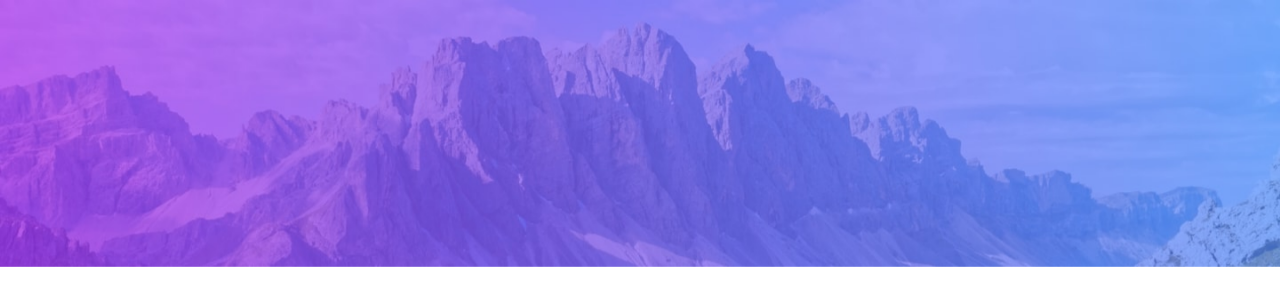
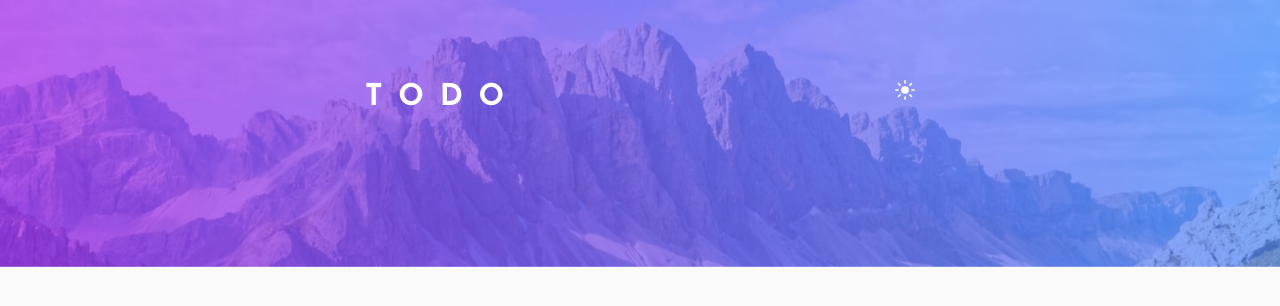
Before and after one commit to egeyil/to-do-app, a Next.js app: page / in a window 1280 px wide. Shown: the top 306 px of the page. Built offline with nearby package versions, Linux system fonts and the light colour scheme.

Commit message:
Update Layout, add the title

```diff
--- a/package.json
+++ b/package.json
@@ -26,6 +26,8 @@
   "devDependencies": {
     "autoprefixer": "^10.4.13",
     "postcss": "^8.4.21",
+    "prettier": "^2.8.4",
+    "prettier-plugin-tailwindcss": "^0.2.4",
     "prisma": "^4.11.0",
     "tailwindcss": "^3.2.7"
   }
--- a/src/app/api/todo/route.ts
+++ b/src/app/api/todo/route.ts
@@ -2,7 +2,7 @@ import {prisma} from "@/lib/prisma";
 import {NextRequest} from "next/server";
 
 export async function GET(request: NextRequest) {
-  // Get all todos
+  // Get all to-dos
   const todos = await prisma.todo.findMany()
   return new Response(JSON.stringify(todos), {
     headers: { 'content-type': 'application/json' },
@@ -11,7 +11,7 @@ export async function GET(request: NextRequest) {
 }
 
 export async function POST(request: NextRequest) {
-  // Create a new todo
+  // Create a new to-do
   const { content, completed } = await request.json();
   const todo = await prisma.todo.create({
     data: {
--- a/src/app/layout.tsx
+++ b/src/app/layout.tsx
@@ -1,4 +1,4 @@
-import './globals.css'
+import "./globals.css";
 import React from "react";
 import Image from "next/image";
 import bgDark from "../../public/bg-desktop-dark.jpg";
@@ -7,33 +7,50 @@ import bgLight from "../../public/bg-desktop-light.jpg";
 import bgMobileLight from "../../public/bg-mobile-light.jpg";
 
 export const metadata = {
-  title: 'To Do App',
-  description: 'Frontend Mentor Challenge: A todo app built with React, Next.js 13, TypeScript, Tailwind CSS, Redux toolkit.',
-}
+  title: "To Do App",
+  description:
+    "Frontend Mentor Challenge: A todo app built with React, Next.js 13, TypeScript, Tailwind CSS, Redux toolkit.",
+};
 
 export default function RootLayout({
   children,
 }: {
-  children: React.ReactNode
+  children: React.ReactNode;
 }) {
   return (
     <html lang="en">
-    <body>
-    <main className={"w-full"}>
+      <body className="bg-lmVeryLightGray text-lmVeryDarkGrayishBlue dark:bg-dmVeryDarkDesaturatedBlue dark:text-dmLightGrayishBlue">
+        <main className={"min-h-screen w-full"}>
           {/* Background images */}
-      <div className="fixed top-0 left-0 w-screen">
-        <div className="dark:hidden -z-50">
-          <Image src={bgLight} alt={"Background image"} className="hidden sm:block -z-50 w-full"/>
-          <Image src={bgMobileLight} alt={"Background image"} className="sm:hidden block -z-50 w-full"/>
+          <div className="fixed top-0 left-0 -z-50 w-screen">
+            <div className="-z-50 dark:hidden">
+              <Image
+                src={bgLight}
+                alt={"Background image"}
+                className="-z-50 hidden w-full sm:block"
+              />
+              <Image
+                src={bgMobileLight}
+                alt={"Background image"}
+                className="-z-50 block w-full sm:hidden"
+              />
             </div>
-        <div className="dark:block hidden">
-          <Image src={bgDark} alt={"Background image"} className="sm:block hidden -z-50 w-full"/>
-          <Image src={bgMobileDark} alt={"Background image"} className="sm:hidden block -z-50 w-full"/>
+            <div className="hidden dark:block">
+              <Image
+                src={bgDark}
+                alt={"Background image"}
+                className="-z-50 hidden w-full sm:block"
+              />
+              <Image
+                src={bgMobileDark}
+                alt={"Background image"}
+                className="-z-50 block w-full sm:hidden"
+              />
             </div>
           </div>
           {children}
         </main>
       </body>
     </html>
-  )
+  );
 }
--- a/src/app/page.tsx
+++ b/src/app/page.tsx
@@ -1,11 +1,27 @@
-import Image from 'next/image'
-import { Inter } from 'next/font/google'
+import Image from "next/image";
+import { Inter } from "next/font/google";
 
-const inter = Inter({ subsets: ['latin'] })
+const inter = Inter({ subsets: ["latin"] });
 
 export default function Home() {
   return (
-    <div className="">
-    </div>
-  )
+    <article className="z-20 mx-auto mt-20 flex w-full max-w-[550px] flex-col px-4 sm:w-1/2 sm:px-0">
+      <div className="flex w-full items-start justify-between">
+        <h1 className="text-3xl font-bold tracking-widest text-white">
+          T O D O
+        </h1>
+        <button>
+          <Image
+            src="/icon-sun.svg"
+            alt="Switch to Light mode"
+            width={20}
+            height={20}
+          />
+        </button>
+      </div>
+      <div>
+
+      </div>
+    </article>
+  );
 }
--- a/tailwind.config.js
+++ b/tailwind.config.js
@@ -16,7 +16,7 @@ module.exports = {
         lmVeryDarkGrayishBlue: "hsl(235, 19%, 35%)",
         dmVeryDarkBlue: "hsl(235, 21%, 11%)",
         dmVeryDarkDesaturatedBlue: "hsl(235, 24%, 19%)",
-        dmLightGrayishBlue: "hsl(234, 39%, 85%)",
+        dmLightGrayishBlue: "hsl(235, 39%, 85%)",
         dmLightGrayishBlueHover: "hsl(236, 33%, 92%)",
         dmDarkGrayishBlue: "hsl(234, 11%, 52%)",
         dmVeryDarkGrayishBlue: "hsl(233, 14%, 35%)",
```
Also changed, not shown: assets/style-guide.md (+1 -1 lines), 2 other files (tests, documents, lock files or other folders). Lines whose indentation alone changed are shown as unchanged.
